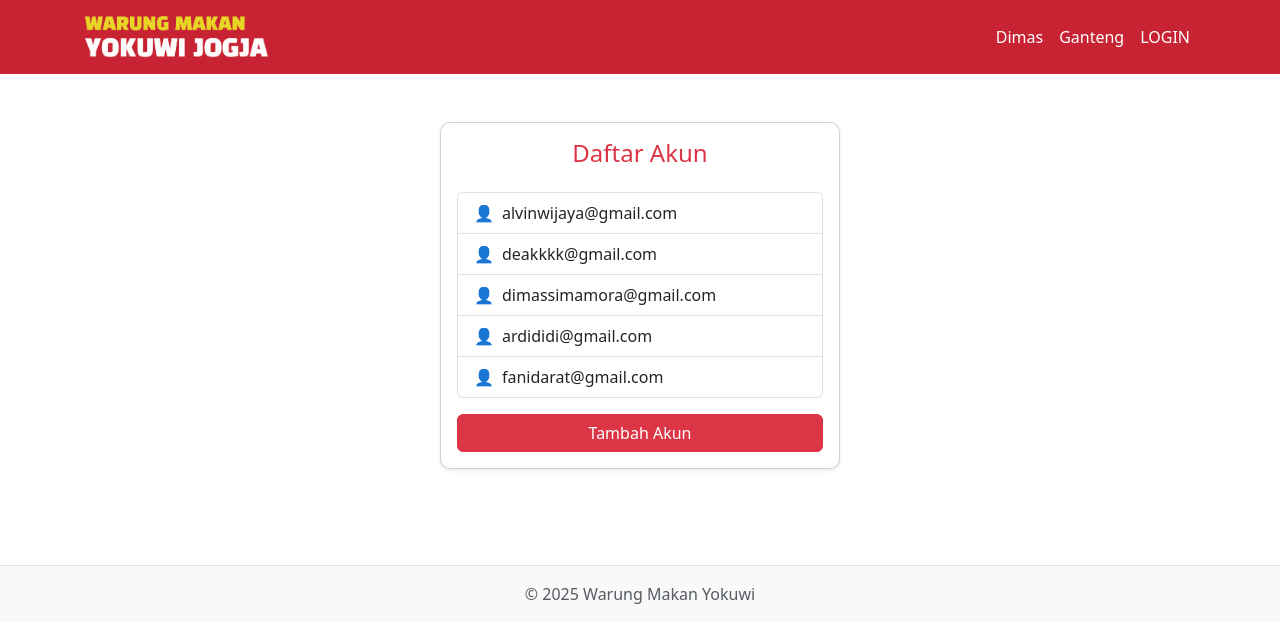
After one commit to ProyekInformatika-Warung-Makan-Yokuwi/Project-Informatics, a CodeIgniter 4 app: the page made by app/Views/daftar_login.php in a window 1280 px wide. The commit adds this page. Shown: the top 643 px of the page. Run offline with PHP 8.4 and a stand-in for CodeIgniter, Linux system fonts and the light colour scheme; the template is opened without the code that fills it, so the values that code supplies are empty; some libraries are stand-ins or nearby versions.

Commit message:
routes daftar login

```diff
--- a/app/Config/Routes.php
+++ b/app/Config/Routes.php
@@ -7,3 +7,4 @@ use CodeIgniter\Router\RouteCollection;
  */
 $routes->get('/', 'Home::index');
 $routes->get('/menu', 'Menu::index');
+$routes->get('daftar_login', 'Home::daftar_login');
--- a/app/Controllers/Home.php
+++ b/app/Controllers/Home.php
@@ -9,4 +9,10 @@ class Home extends BaseController
         $data['title'] = 'Selamat Datang di Warung Makan Yokuwi';
         return view('home', $data);
     }
+
+    public function daftar_login()
+{
+    return view('daftar_login');
 }
+
+}
--- /dev/null
+++ b/app/Views/daftar_login.php
@@ -0,0 +1,33 @@
+<?= $this->extend('layouts/layout') ?>
+<?= $this->section('content') ?>
+
+<?php
+$accounts = [
+    "alvinwijaya@gmail.com",
+    "deakkkk@gmail.com",
+    "dimassimamora@gmail.com",
+    "ardididi@gmail.com",
+    "fanidarat@gmail.com"
+];
+?>
+
+<div class="container py-5">
+  <div class="card mx-auto shadow-sm" style="max-width: 400px; border-radius: 10px;">
+    <div class="card-body">
+      <h4 class="text-center mb-4 text-danger">Daftar Akun</h4>
+      <div class="list-group">
+        <?php foreach ($accounts as $email): ?>
+          <a href="<?= base_url('login?email=' . urlencode($email)) ?>" class="list-group-item list-group-item-action d-flex align-items-center">
+            <span class="me-2">👤</span>
+            <?= htmlspecialchars($email) ?>
+          </a>
+        <?php endforeach; ?>
+      </div>
+      <button class="btn btn-danger w-100 mt-3" onclick="window.location.href='<?= base_url('register') ?>'">
+        Tambah Akun
+      </button>
+    </div>
+  </div>
+</div>
+
+<?= $this->endSection() ?>
--- a/app/Views/layouts/layout.php
+++ b/app/Views/layouts/layout.php
@@ -50,7 +50,9 @@
       <ul class="navbar-nav ms-auto">
         <li class="nav-item"><a class="nav-link" href="/menu">Dimas</a></li>
         <li class="nav-item"><a class="nav-link" href="/menu">Ganteng</a></li>
-        <li class="nav-item"><a class="nav-link" href="/menu">BGT</a></li>
+        <li class="nav-item"><a class="nav-link" href="<?= base_url('daftar_login') ?>">LOGIN</a>
+</li>
+
       </ul>
     </div>
   </div>
```
